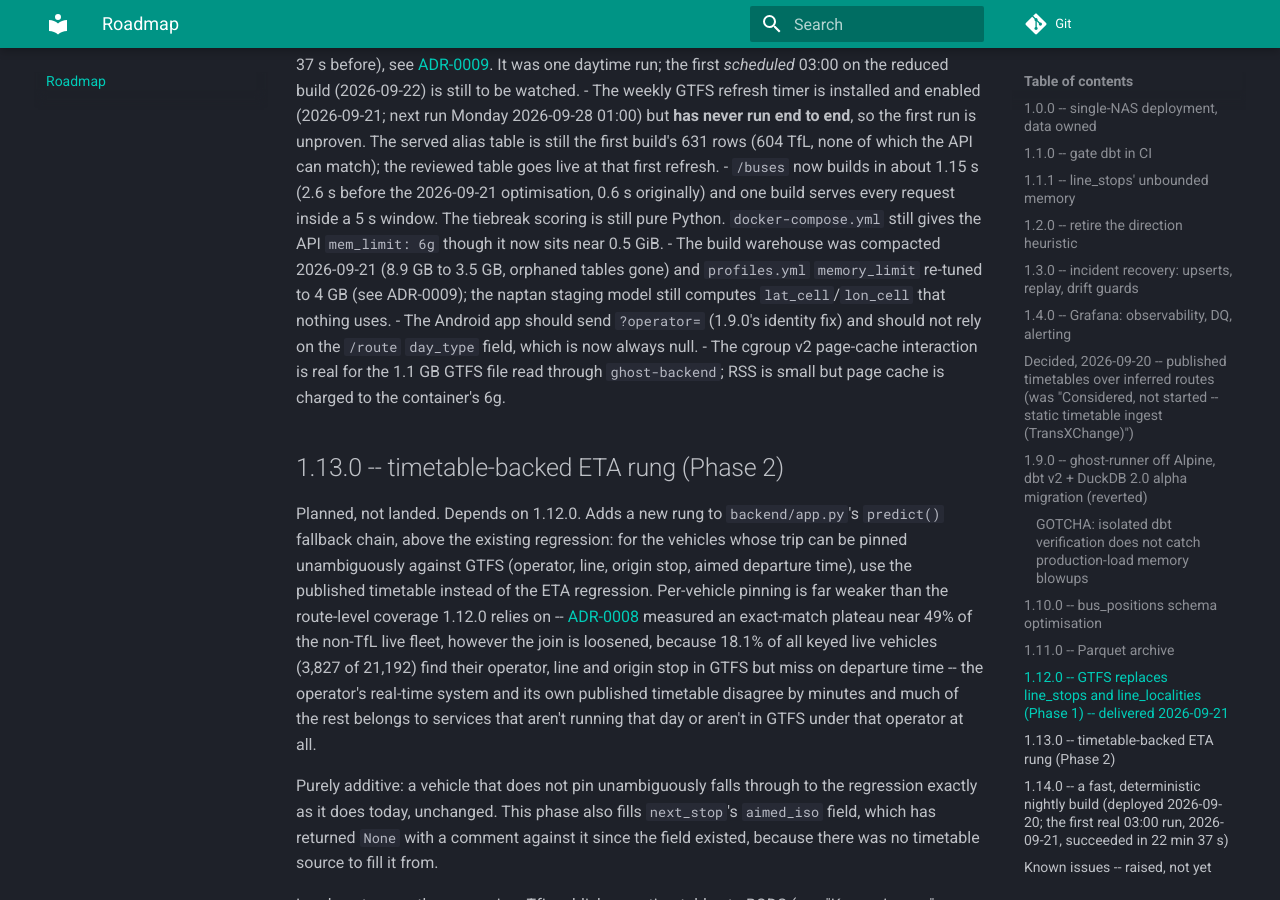
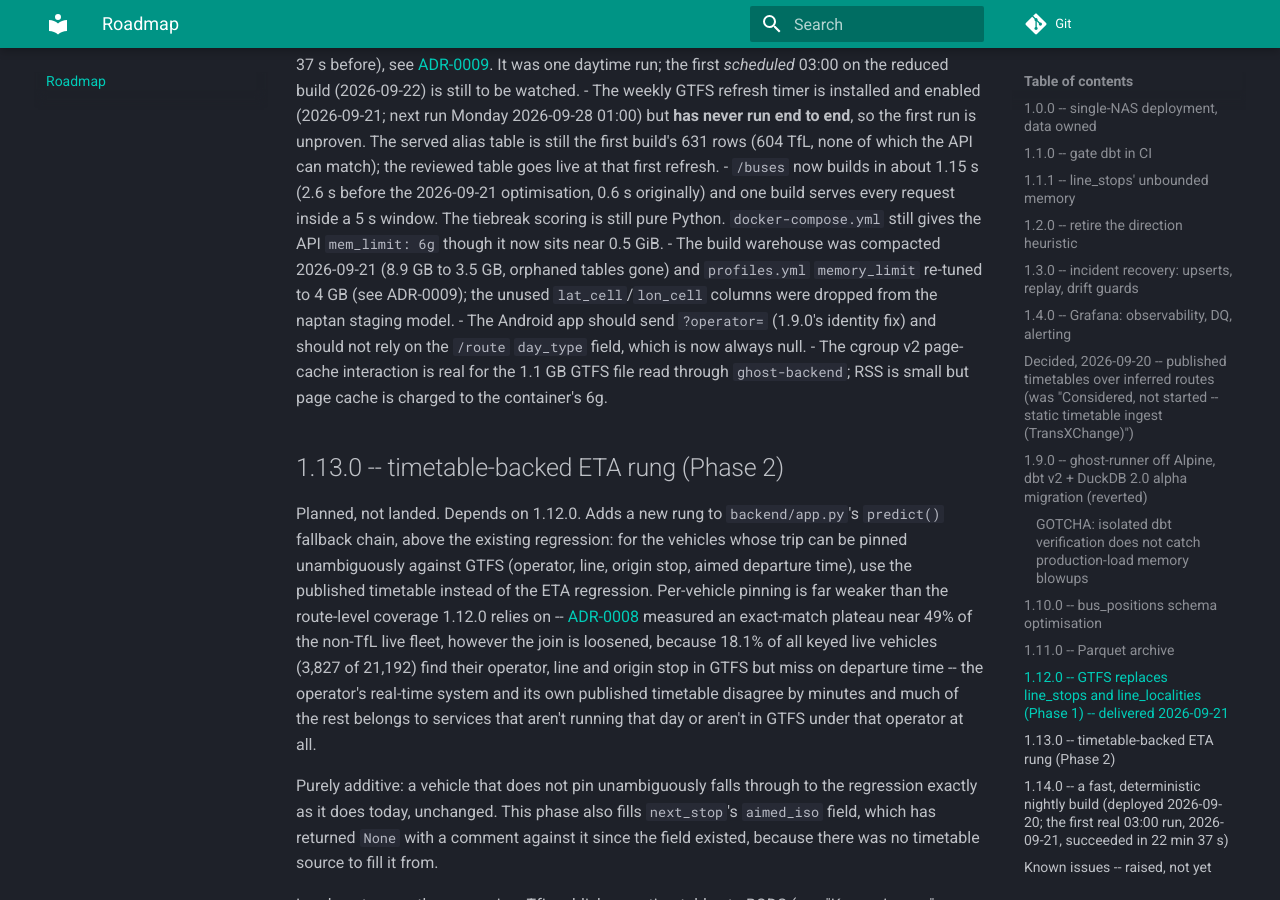
Before and after one commit to wraith-proxy/wraith-bus-ingestor, an MkDocs documentation site: the page built from docs/ROADMAP.md, in a window 1280 px wide and 900 px high, scrolled down 9018 px. Built offline with MkDocs 1.6.1 and Material for MkDocs 9.7.7, drawn with Linux system fonts in a browser that asks for light colours.

```diff
--- a/docs/ROADMAP.md
+++ b/docs/ROADMAP.md
@@ -442,8 +442,8 @@
   scoring is still pure Python. `docker-compose.yml` still gives the API `mem_limit: 6g`
   though it now sits near 0.5 GiB.
 - The build warehouse was compacted 2026-09-21 (8.9 GB to 3.5 GB, orphaned tables
-  gone) and `profiles.yml` `memory_limit` re-tuned to 4 GB (see ADR-0009); the naptan
-  staging model still computes `lat_cell`/`lon_cell` that nothing uses.
+  gone) and `profiles.yml` `memory_limit` re-tuned to 4 GB (see ADR-0009); the unused
+  `lat_cell`/`lon_cell` columns were dropped from the naptan staging model.
 - The Android app should send `?operator=` (1.9.0's identity fix) and should not rely
   on the `/route` `day_type` field, which is now always null.
 - The cgroup v2 page-cache interaction is real for the 1.1 GB GTFS file read through
```
Also changed, not shown: docs/architecture.md (+1 -1 lines).
